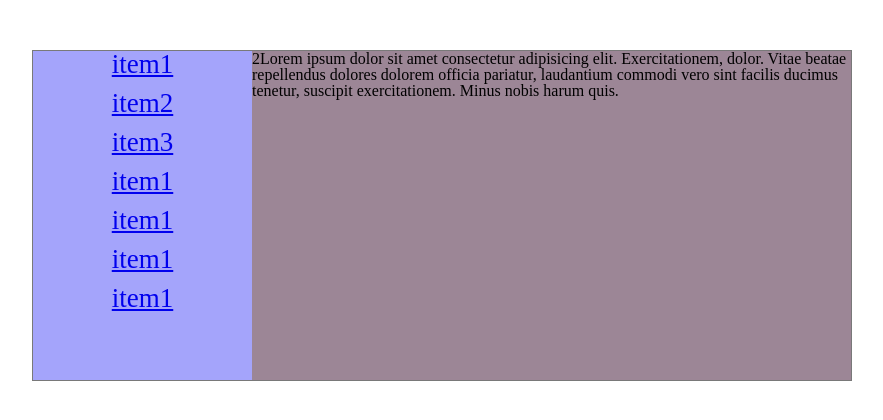
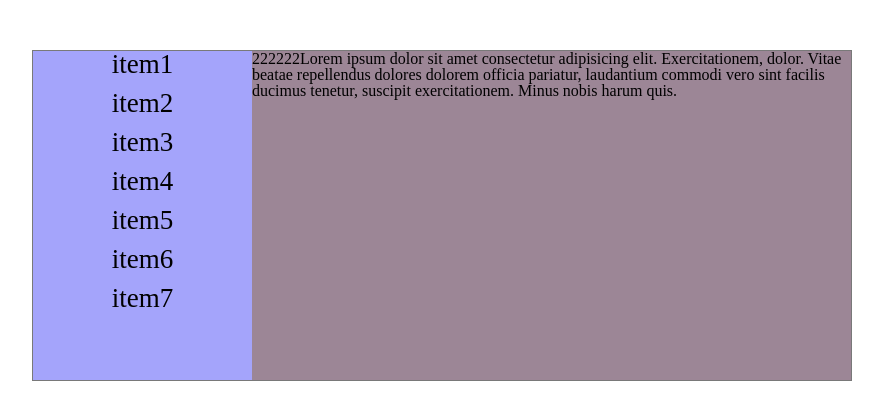
Before and after one commit to victor4107/laboratorna3, a plain HTML site: page index.html in a window 1280 px wide. Both pictures are taken after a click on the link "item2". Shown: the whole page, without its empty margins (18-901 px from the left). Drawn offline with nearby package versions, Linux system fonts and the light colour scheme.

Commit message:
final commit

```diff
--- a/index.html
+++ b/index.html
@@ -17,17 +17,19 @@
             <li class="item"> <a class="source source-1" href="#">item1</a></li>
             <li class="item"> <a class="source source-2" href="#">item2</a></li>
             <li class="item"> <a class="source source-3" href="#">item3</a></li>
-            <li class="item"> <a class="source source-" href="#">item1</a></li>
-            <li class="item"> <a class="source source-" href="#">item1</a></li>
-            <li class="item"> <a class="source source-" href="#">item1</a></li>
-            <li class="item"> <a class="source source-" href="#">item1</a></li>
+            <li class="item"> <a class="source source-4" href="#">item4</a></li>
+            <li class="item"> <a class="source source-5" href="#">item5</a></li>
+            <li class="item"> <a class="source source-6" href="#">item6</a></li>
+            <li class="item"> <a class="source source-7" href="#">item7</a></li>
         </ul>
         <div class=" block target target-1">Lorem ipsum dolor sit amet consectetur adipisicing elit. Exercitationem, dolor. Vitae beatae repellendus dolores dolorem officia pariatur, laudantium commodi vero sint facilis ducimus tenetur, suscipit exercitationem. Minus nobis harum quis.</div>
-        <div class=" block target target-2">2Lorem ipsum dolor sit amet consectetur adipisicing elit. Exercitationem, dolor. Vitae beatae repellendus dolores dolorem officia pariatur, laudantium commodi vero sint facilis ducimus tenetur, suscipit exercitationem. Minus nobis harum quis.</div>
-        <div class=" block target target-3">3Lorem ipsum dolor sit amet consectetur adipisicing elit. Exercitationem, dolor. Vitae beatae repellendus dolores dolorem officia pariatur, laudantium commodi vero sint facilis ducimus tenetur, suscipit exercitationem. Minus nobis harum quis.</div>
-        <div class=" block target target-">Lorem ipsum dolor sit amet consectetur adipisicing elit. Exercitationem, dolor. Vitae beatae repellendus dolores dolorem officia pariatur, laudantium commodi vero sint facilis ducimus tenetur, suscipit exercitationem. Minus nobis harum quis.</div>
-        <div class=" block target target-">Lorem ipsum dolor sit amet consectetur adipisicing elit. Exercitationem, dolor. Vitae beatae repellendus dolores dolorem officia pariatur, laudantium commodi vero sint facilis ducimus tenetur, suscipit exercitationem. Minus nobis harum quis.</div>
-        <div class=" block target target-">Lorem ipsum dolor sit amet consectetur adipisicing elit. Exercitationem, dolor. Vitae beatae repellendus dolores dolorem officia pariatur, laudantium commodi vero sint facilis ducimus tenetur, suscipit exercitationem. Minus nobis harum quis.</div>
+        <div class=" block target target-2">222222Lorem ipsum dolor sit amet consectetur adipisicing elit. Exercitationem, dolor. Vitae beatae repellendus dolores dolorem officia pariatur, laudantium commodi vero sint facilis ducimus tenetur, suscipit exercitationem. Minus nobis harum quis.</div>
+        <div class=" block target target-3">333333Lorem ipsum dolor sit amet consectetur adipisicing elit. Exercitationem, dolor. Vitae beatae repellendus dolores dolorem officia pariatur, laudantium commodi vero sint facilis ducimus tenetur, suscipit exercitationem. Minus nobis harum quis.</div>
+        <div class=" block target target-4">444444Lorem ipsum dolor sit amet consectetur adipisicing elit. Exercitationem, dolor. Vitae beatae repellendus dolores dolorem officia pariatur, laudantium commodi vero sint facilis ducimus tenetur, suscipit exercitationem. Minus nobis harum quis.</div>
+        <div class=" block target target-5">555555Lorem ipsum dolor sit amet consectetur adipisicing elit. Exercitationem, dolor. Vitae beatae repellendus dolores dolorem officia pariatur, laudantium commodi vero sint facilis ducimus tenetur, suscipit exercitationem. Minus nobis harum quis.</div>
+        <div class=" block target target-6">666666Lorem ipsum dolor sit amet consectetur adipisicing elit. Exercitationem, dolor. Vitae beatae repellendus dolores dolorem officia pariatur, laudantium commodi vero sint facilis ducimus tenetur, suscipit exercitationem. Minus nobis harum quis.</div>
+        <div class=" block target target-7">777777Lorem ipsum dolor sit amet consectetur adipisicing elit. Exercitationem, dolor. Vitae beatae repellendus dolores dolorem officia pariatur, laudantium commodi vero sint facilis ducimus tenetur, suscipit exercitationem. Minus nobis harum quis.</div>
+
 
 
     </div>
--- a/style.css
+++ b/style.css
@@ -52,5 +52,10 @@ li:hover {
 }
 
 .hidden {
-    display: none
+    display: none;
 }
+
+a {
+    text-decoration: none;
+    color: black;
+}
```
